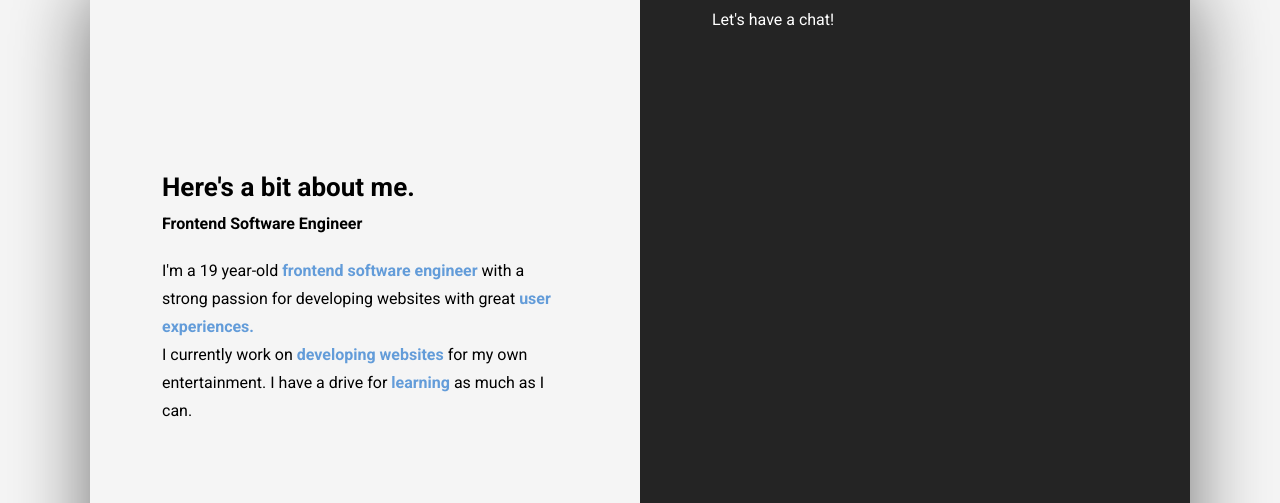
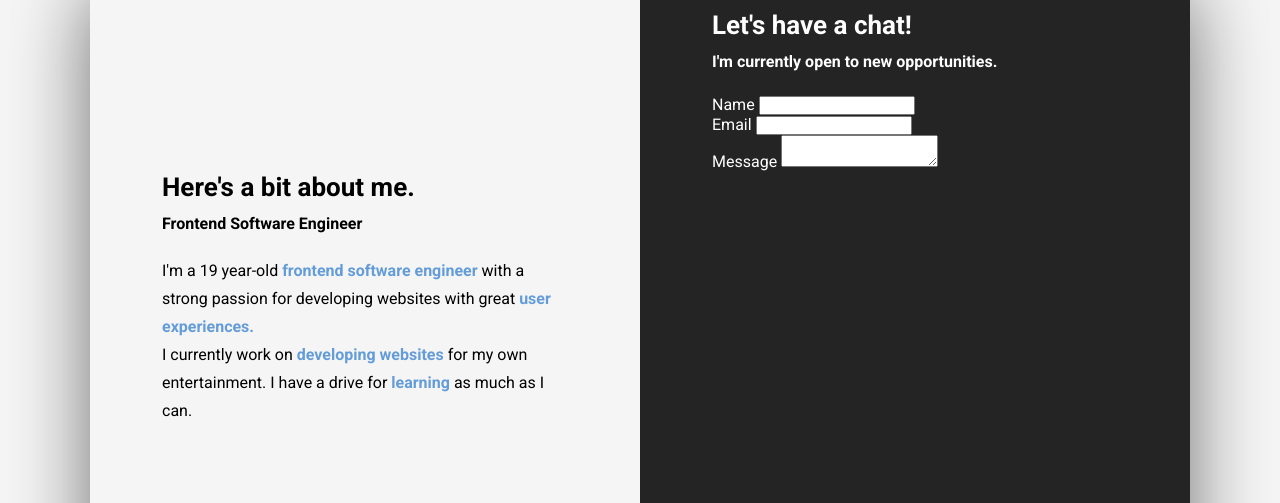
Before and after one commit to cinyaw/Adv-E-Port, a plain HTML site: page index.html in a window 1280 px wide. Shown: the part 80-583 px from the top of the page. Drawn offline with Linux system fonts and the light colour scheme.

Commit message:
put the input field in

```diff
--- a/index.html
+++ b/index.html
@@ -105,7 +105,28 @@
                     </figure>
                 </div>
             </div>
-            <div class="modal__half modal__contact">Let's have a chat!</div>
+            <div class="modal__half modal__contact">
+                <h3 class="modal__title modal__title--contact">
+                    Let's have a chat!
+                </h3>
+                <h4 class="modal__sub-title modal__sub-title--contact">
+                    I'm currently open to new opportunities.
+                </h4>
+                <form id="contact__form" action="">
+                    <div class="form__item">
+                        <label class="form__item--label">Name</label>
+                        <input class="input" name="user_name" type="text" required></input>
+                    </div>
+                    <div class="form__item">
+                        <label class="form__item--label">Email</label>
+                        <input class="input" name="user_email" type="email" required></input>
+                    </div>
+                    <div class="form__item">
+                        <label class="form__item--label">Message</label>
+                        <textarea class="input" name="message" type="text" required></textarea>
+                    </div>
+                </form>
+            </div>
         </div>
     </section>
     <section id="projects">
```
